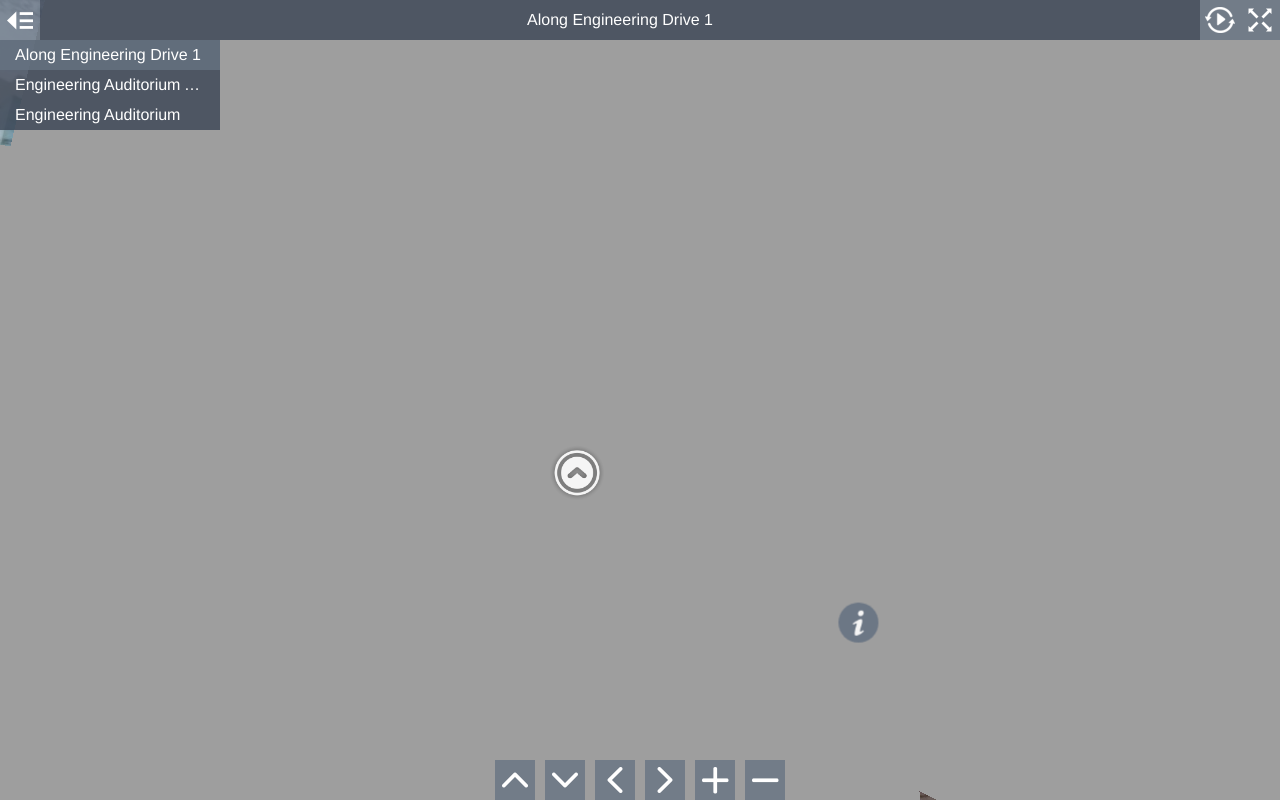
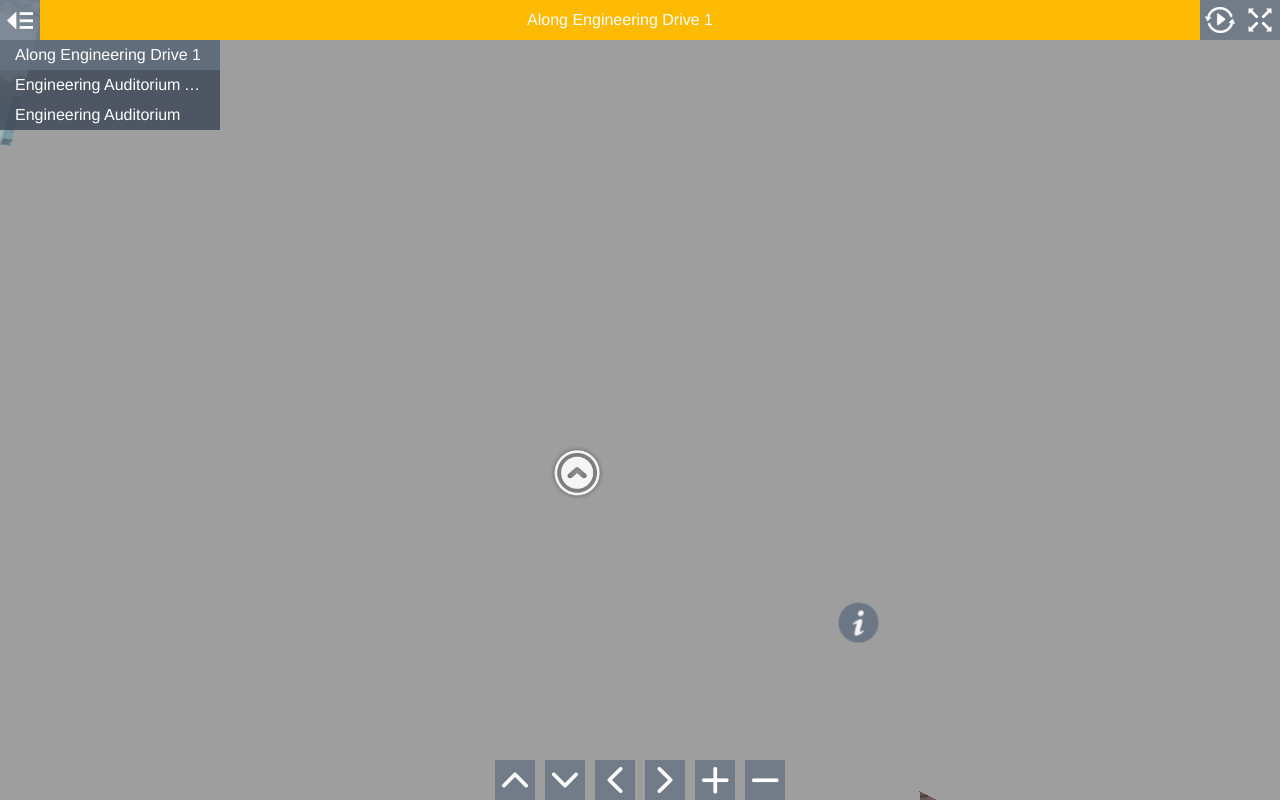
Before and after one commit to unnamed-oxygen6/FoE-Tour, a plain HTML site: page index.html in a window 1280 px wide. Drawn offline with Linux system fonts and the light colour scheme.

Commit message:
2nd
changed background colour for titlebar

```diff
--- a/style.css
+++ b/style.css
@@ -79,8 +79,8 @@ body.multiple-scenes.mobile #titleBar {
   height: 100%;
   line-height: 30px;
   padding: 5px;
-  background-color: rgb(58,68,84);
-  background-color: rgba(58,68,84,0.8);
+  background-color: rgb(252, 186, 3);
+  background-color: rgba(252, 186, 3);
   overflow: hidden;
   text-overflow: ellipsis;
   white-space: nowrap;
```
